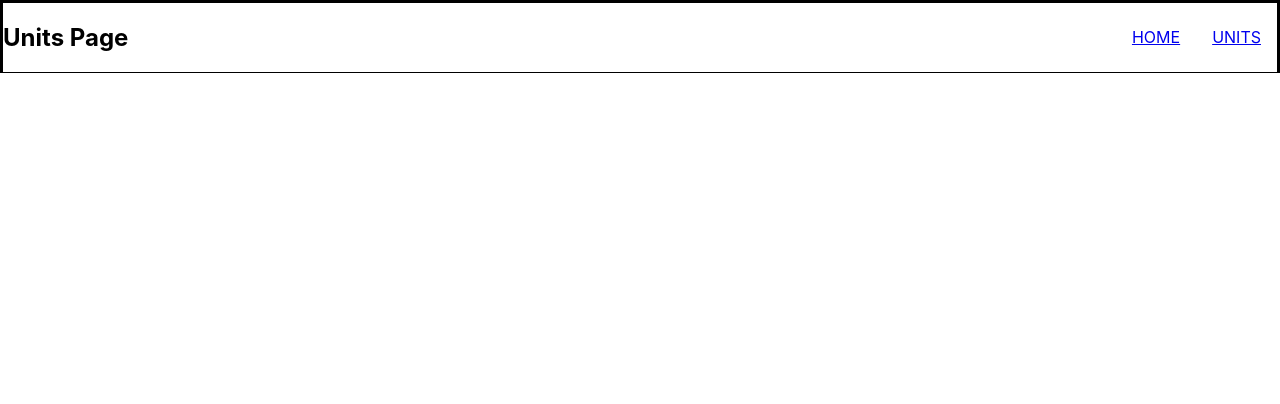
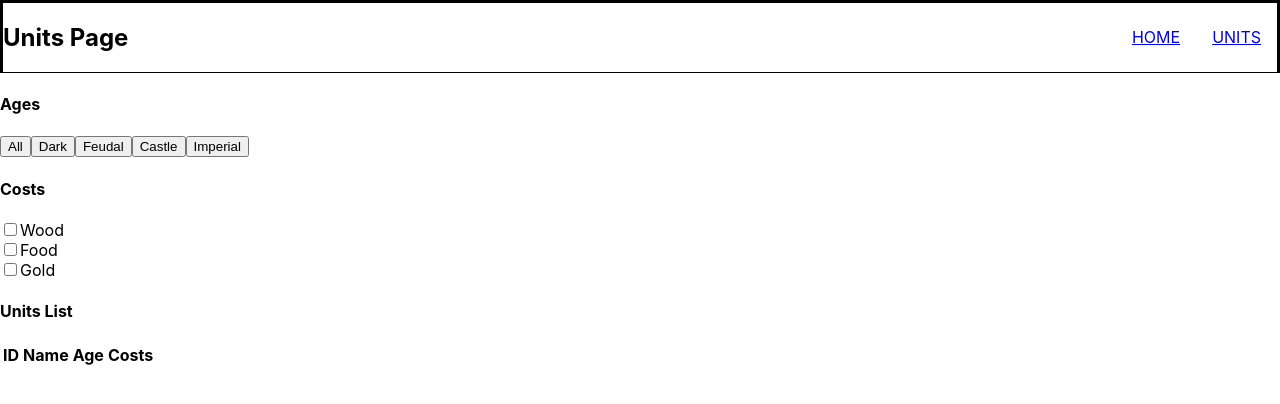
Before and after one commit to yunusemreaksu/adesso-challenge-project, a React (Create React App) app: page /units in a window 1280 px wide. Shown: the top 404 px of the page. Built offline with nearby package versions, Linux system fonts and the light colour scheme.

Commit message:
Added better sliders

```diff
--- a/src/components/Units/Units.jsx
+++ b/src/components/Units/Units.jsx
@@ -1,11 +1,142 @@
+import { Box, Slider } from "@mui/material";
+import { useState } from "react";
 import classes from "../../style/Units/Units.module.css";
 import NavBar from "../NavBar/NavBar";
 
+const Units = () => {
+  const [isWoodChecked, setIsWoodChecked] = useState(false);
+  const [isFoodChecked, setIsFoodChecked] = useState(false);
+  const [isGoldChecked, setIsGoldChecked] = useState(false);
 
-const Units = () => {
+  const checkWoodHandler = () => {
+    setIsWoodChecked(!isWoodChecked);
+  };
+
+  const checkFoodHandler = () => {
+    setIsFoodChecked(!isFoodChecked);
+  };
+
+  const checkGoldHandler = () => {
+    setIsGoldChecked(!isGoldChecked);
+  };
+
+  const agesArray = ["All", "Dark", "Feudal", "Castle", "Imperial"];
+
+  const marks = [
+    {
+      value: 0,
+      label: "0",
+    },
+    {
+      value: 100,
+      label: "100",
+    },
+    {
+      value: 200,
+      label: "200",
+    },
+  ];
+
+  const valueText = (value) => {
+    return `${value}`;
+  };
+
   return (
     <>
       <NavBar name={"Units Page"} />
+      <div>
+        <div>
+          <h4>Ages</h4>
+          {agesArray.map((age) => (
+            <button key={age}>{age}</button>
+          ))}
+        </div>
+        <div>
+          <h4>Costs</h4>
+          <form>
+            <div>
+              <input
+                type="checkbox"
+                id="wood"
+                name="wood"
+                onClick={checkWoodHandler}
+              />
+              <label htmlFor="wood">Wood</label>
+              {isWoodChecked && (
+                <Box sx={{ width: 200 }}>
+                  <Slider
+                    aria-label="Always visible"
+                    defaultValue={100}
+                    getAriaValueText={valueText}
+                    min={0}
+                    max={200}
+                    step={5}
+                    marks={marks}
+                    valueLabelDisplay="on"
+                  />
+                </Box>
+              )}
+            </div>
+            <div>
+              <input
+                type="checkbox"
+                id="food"
+                name="food"
+                onClick={checkFoodHandler}
+              />
+              <label htmlFor="food">Food</label>
+              {isFoodChecked && (
+                <Box sx={{ width: 200 }}>
+                  <Slider
+                    aria-label="Always visible"
+                    defaultValue={100}
+                    getAriaValueText={valueText}
+                    min={0}
+                    max={200}
+                    step={5}
+                    marks={marks}
+                    valueLabelDisplay="on"
+                  />
+                </Box>
+              )}
+            </div>
+            <div>
+              <input
+                type="checkbox"
+                id="gold"
+                name="gold"
+                onClick={checkGoldHandler}
+              />
+              <label htmlFor="gold">Gold</label>
+              {isGoldChecked && (
+                <Box sx={{ width: 200 }}>
+                  <Slider
+                    aria-label="Always visible"
+                    defaultValue={100}
+                    getAriaValueText={valueText}
+                    min={0}
+                    max={200}
+                    step={5}
+                    marks={marks}
+                    valueLabelDisplay="on"
+                  />
+                </Box>
+              )}
+            </div>
+          </form>
+        </div>
+        <div>
+          <h4>Units List</h4>
+          <table>
+            <tr>
+              <th>ID</th>
+              <th>Name</th>
+              <th>Age</th>
+              <th>Costs</th>
+            </tr>
+          </table>
+        </div>
+      </div>
     </>
   );
 };
```
